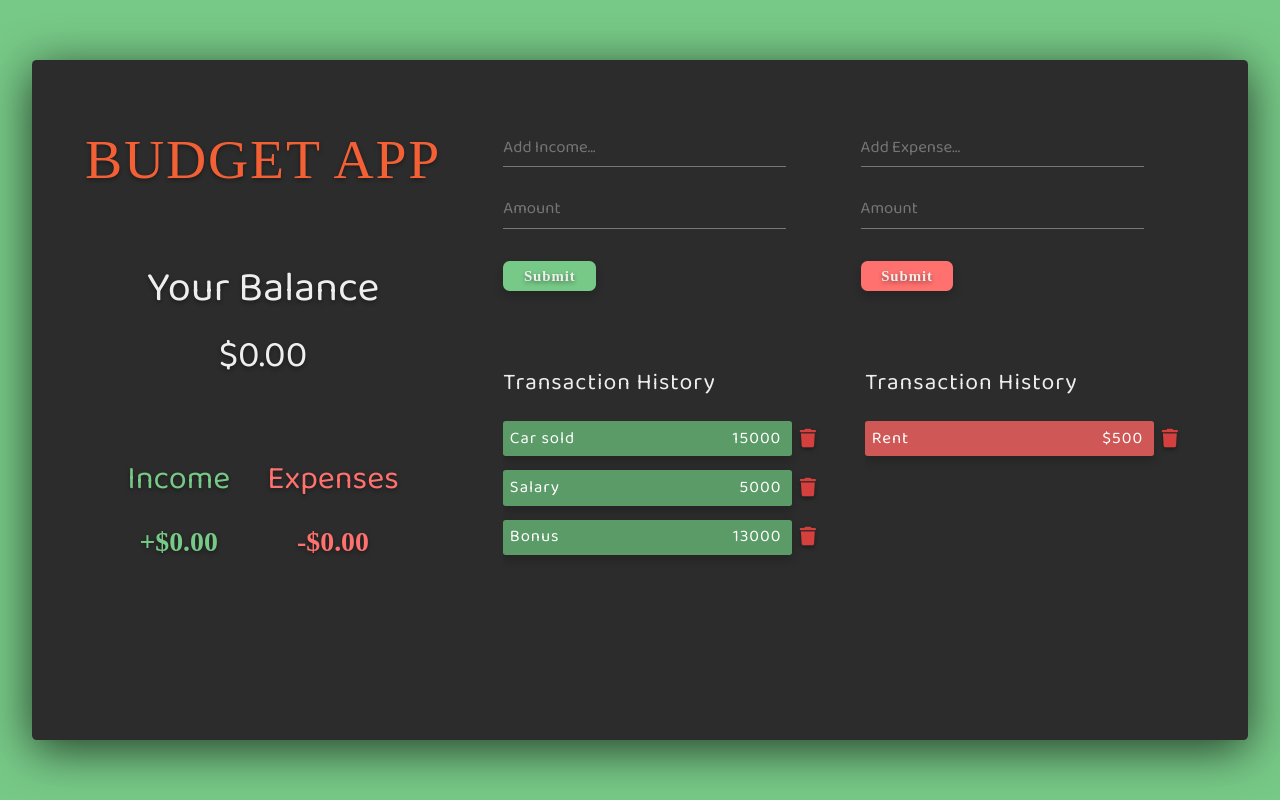
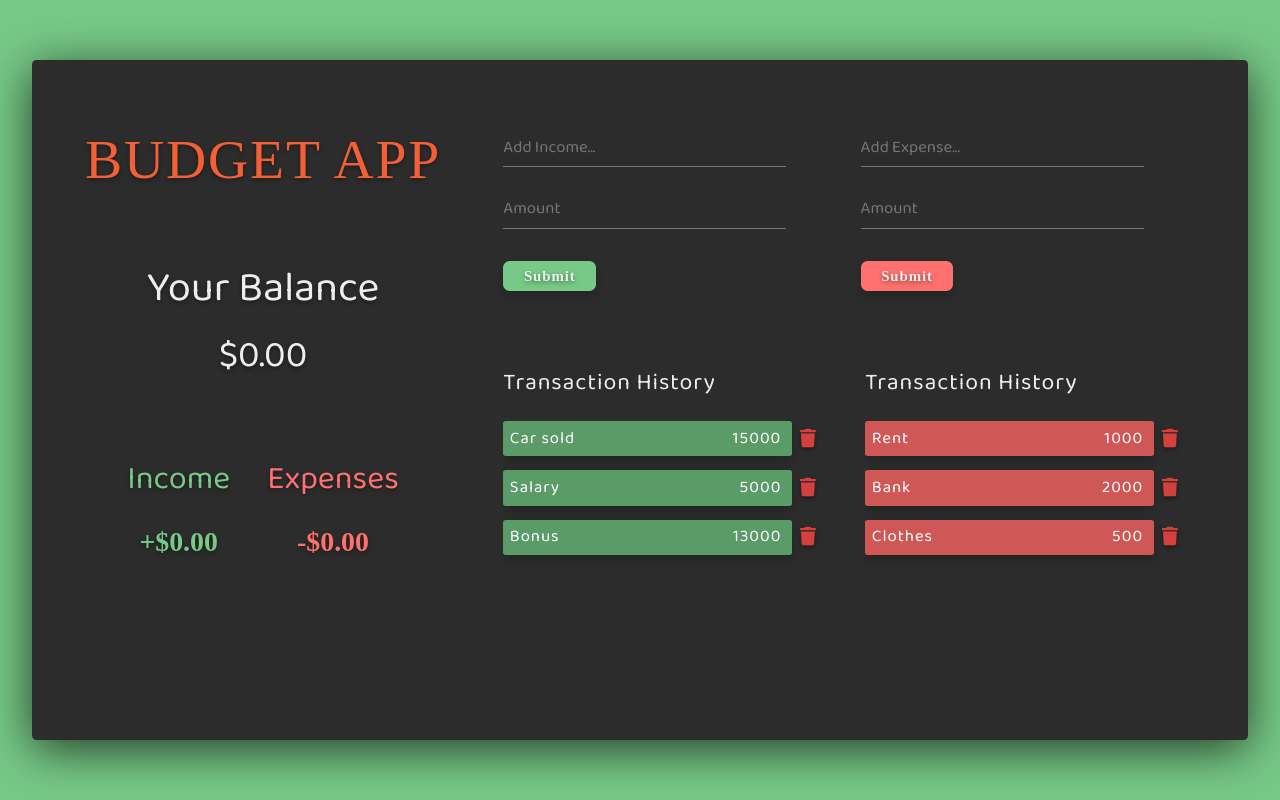
Before and after one commit to Rvp888/Budget-App, a React (Create React App) app: page / in a window 1280 px wide. Built offline with nearby package versions, Linux system fonts and the light colour scheme; a web font is replaced by a local one.

Commit message:
AddTransactions modified

```diff
--- a/package.json
+++ b/package.json
@@ -9,6 +9,7 @@
     "react": "^18.2.0",
     "react-dom": "^18.2.0",
     "react-scripts": "5.0.1",
+    "uuid": "^9.0.0",
     "web-vitals": "^2.1.4"
   },
   "scripts": {
--- a/src/components/AddTransaction.js
+++ b/src/components/AddTransaction.js
@@ -1,24 +1,45 @@
-import React from 'react'
+import React, { useState } from "react";
+import { v4 as uuidv4 } from 'uuid';
 
 const AddTransaction = () => {
+  const [income, setIncome] = useState({
+    incomeText: "",
+    incomeAmount: 0,
+  });
+
+  const { incomeText, incomeAmount } = income;
+
+  const onChangeIncome = (e) => {
+    setIncome( { ...income, [e.target.name]: e.target.value } );
+  }
+
+  const onSubmitIncome = (e) => {
+    e.preventDefault();
+    const newIncomeTransaction = {
+        id: uuidv4(),
+        incomeText,
+        incomeAmount,
+    }
+  }
+
   return (
-    <div className='form-wrapper'>
-      <form>
-        <div className='input-group income'>
-            <input type='text' placeholder='Add Income...' autoComplete='off' />
-            <input type='number' placeholder='Amount' autoComplete='off' />
-            <input type='submit' value="Submit" />
+    <div className="form-wrapper">
+      <form onSubmit={onSubmitIncome} >
+        <div className="input-group income">
+          <input type="text" name="incomeText" placeholder="Add Income..." autoComplete="off" onChange={onChangeIncome} />
+          <input type="number" name="incomeAmount" placeholder="Amount" autoComplete="off" onChange={onChangeIncome} />
+          <input type="submit" value="Submit" />
         </div>
       </form>
       <form>
-        <div className='input-group expense'>
-            <input type='text' placeholder='Add Expense...' autoComplete='off' />
-            <input type='number' placeholder='Amount' autoComplete='off' />
-            <input type='submit' value="Submit" />
+        <div className="input-group expense">
+          <input type="text" placeholder="Add Expense..." autoComplete="off" />
+          <input type="number" placeholder="Amount" autoComplete="off" />
+          <input type="submit" value="Submit" />
         </div>
       </form>
     </div>
-  )
-}
+  );
+};
 
 export default AddTransaction;
--- a/src/components/ExpenseList.js
+++ b/src/components/ExpenseList.js
@@ -1,27 +1,23 @@
-import React, { useContext } from 'react';
-import { GlobalContext } from '../context/GlobalState';
-import ExpenseTransactions from './ExpenseTransactions';
-
+import React, { useContext } from "react";
+import { GlobalContext } from "../context/GlobalState";
+import ExpenseTransactions from "./ExpenseTransactions";
 
 const ExpenseList = () => {
+  const { expenseTransactions } = useContext(GlobalContext);
 
-    const { expenseTransactions } = useContext(GlobalContext);
-
-
-    return (
-        <div className='transactions transactions-expense'>
-          <h2>Transaction History</h2>
-          <ul className='transaction-list'>
-            <li className='transaction'>
-                <span className='transaction-text'>Rent</span>
-                <span className='transaction-amount'>$500</span>
-                <button className='delete-btn'>
-                    <i className='fas fa-trash'></i>
-                </button>
-            </li>
-          </ul>
-        </div>
-      )
-}
+  return (
+    <div className="transactions transactions-expense">
+      <h2>Transaction History</h2>
+      <ul className="transaction-list">
+        {expenseTransactions.map((expenseTransaction) => (
+          <ExpenseTransactions
+            key={expenseTransaction.id}
+            expenseTransaction={expenseTransaction}
+          />
+        ))}
+      </ul>
+    </div>
+  );
+};
 
 export default ExpenseList;
```
Also changed, not shown: 1 other file (tests, documents, lock files or other folders).
